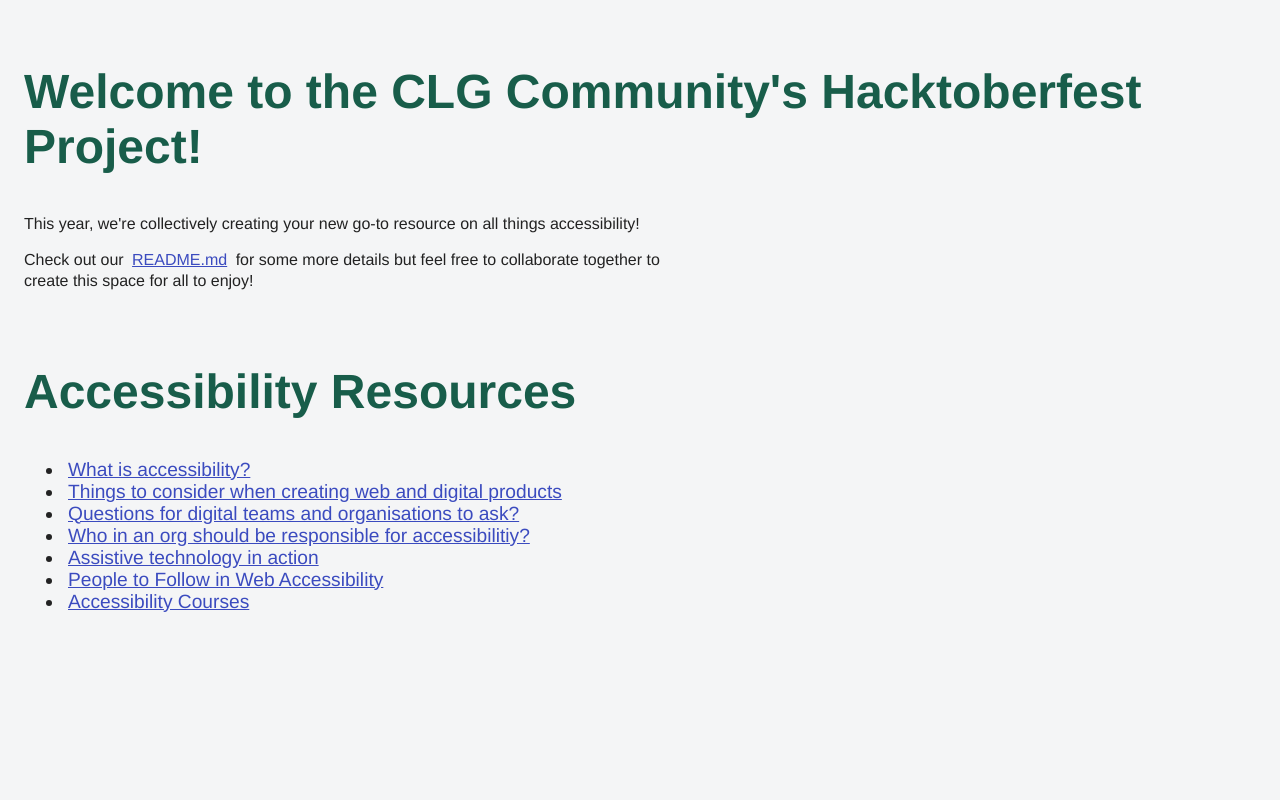
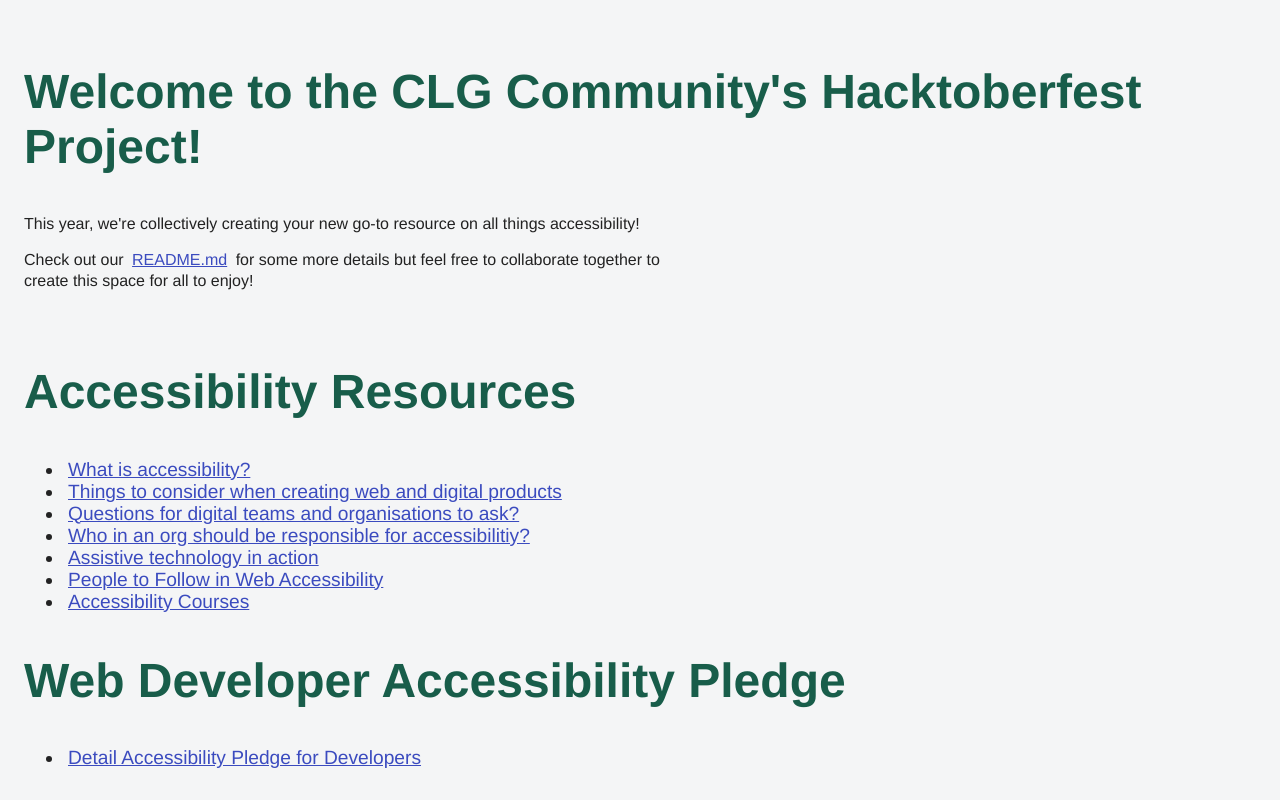
Before and after one commit to codelikeagirlau/accessibility-resources, a plain HTML site: page index.html in a window 1280 px wide. Drawn offline with Linux system fonts and the light colour scheme; a web font is replaced by a local one.

Commit message:
Minor Updates

```diff
--- a/index.html
+++ b/index.html
@@ -25,6 +25,10 @@
         <li><a href="#">People to Follow in Web Accessibility</a></li>
         <li><a href="#">Accessibility Courses</a></li>
       </ul>
+      <h2>Web Developer Accessibility Pledge</h2>
+      <ul>
+        <li><a href="web-developer-pledge.html">Detail Accessibility Pledge for Developers</a></li>
+      </ul>
     </section>
   </body>
 </html>
```
Also changed, not shown: web-developer-pledge.html (+1 -1 lines).
